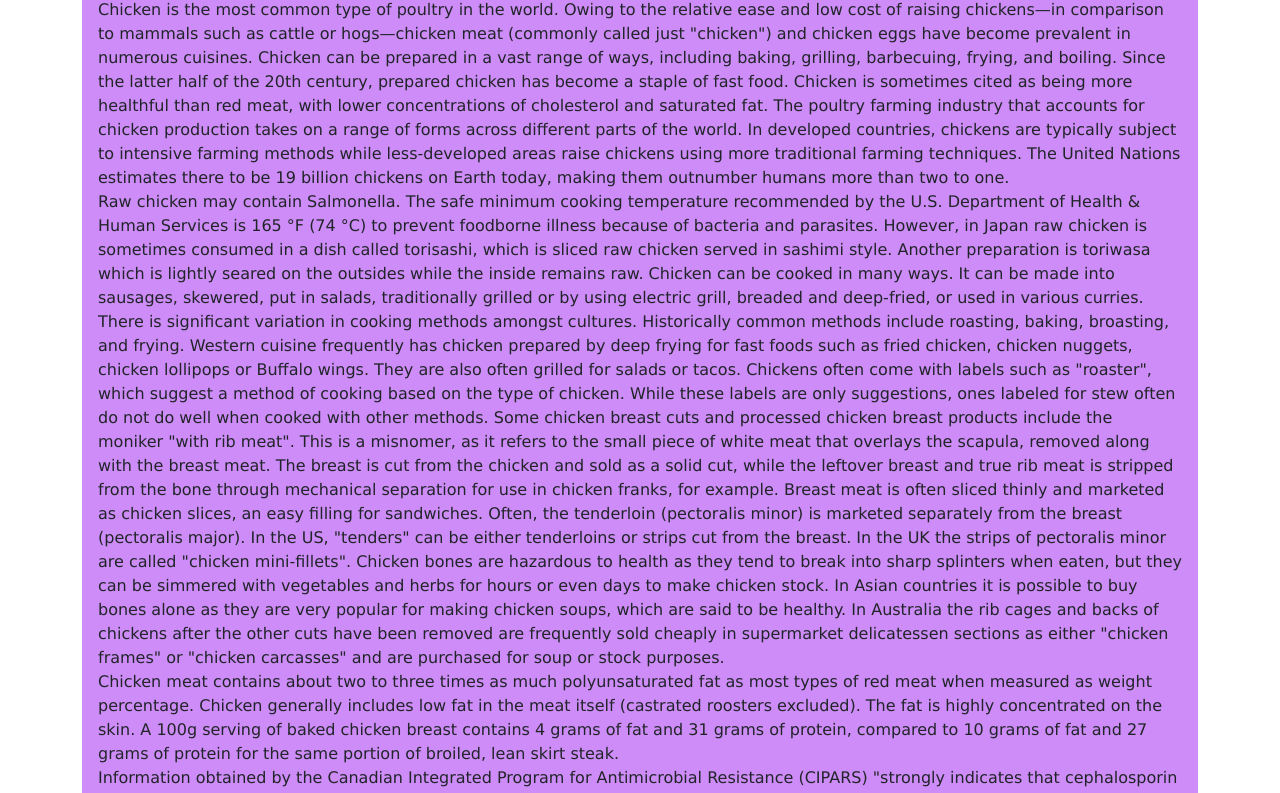
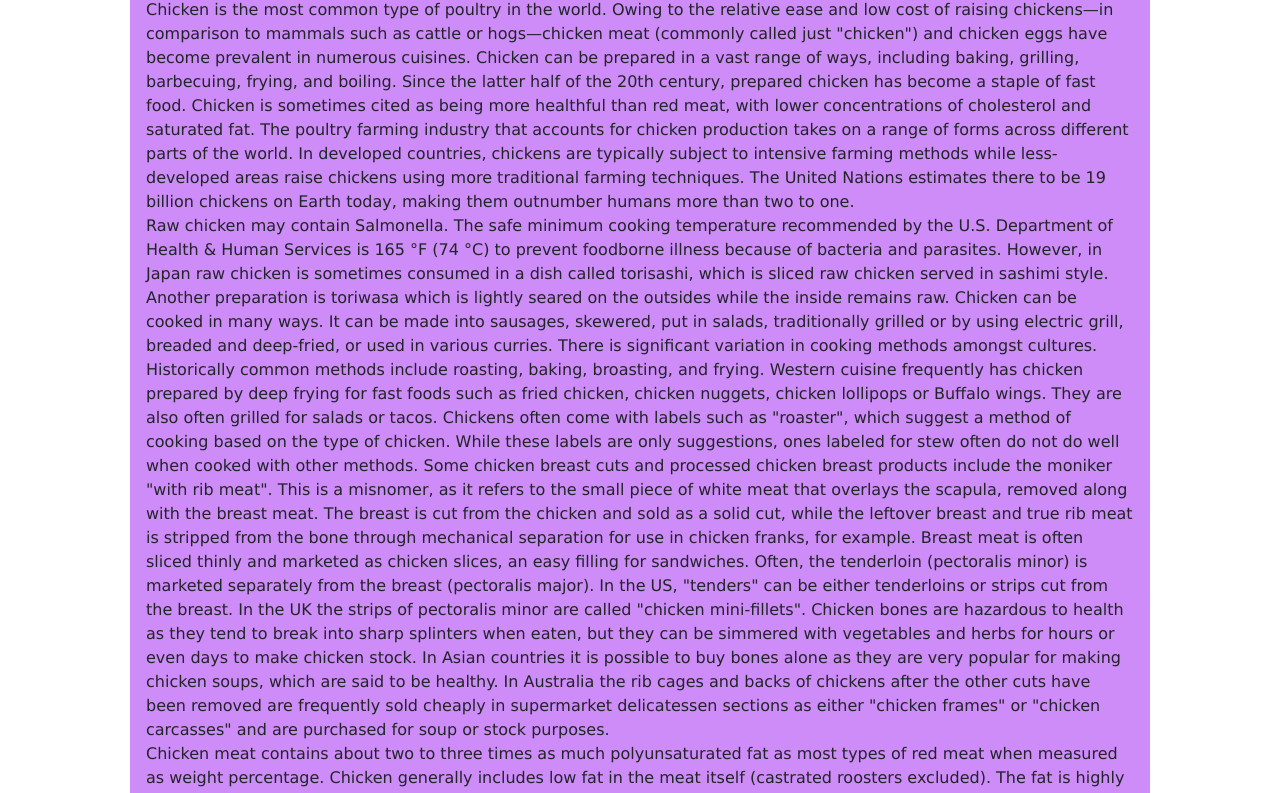
Before and after one commit to Nyein-Ei-Ei-San/module3.github.io, a plain HTML site: page index.html in a window 1280 px wide. Shown: the part 232-1025 px from the top of the page. Drawn offline with nearby package versions, Linux system fonts and the light colour scheme.

Commit message:
Update index.html

```diff
--- a/index.html
+++ b/index.html
@@ -8,6 +8,7 @@
         <title>Module 3 Coding Assignment</title>
       </head>
     <body>
+        <div id="nav">
           <div class="container-fluid">
             <nav class="navbar navbar-expand-sm navbar-dark">
                 <a class="navbar-brand" id="coname" href="#">
@@ -34,10 +35,11 @@
                 </div>
             </nav>
           </div>
+        </div>
 
-          <div class="container" id="body">
+          <div class="col-xs-12 container" id="body">
             <h1 class="text-center mb-5 mt-3">Our Menu</h1>
-            <div class="p-3" id="chicken">
+            <div class="p-3 mx-5" id="chicken">
                 <h2 class="text-center">Chicken</h2>
                 <p>
                     Chicken is the most common type of poultry in the world. Owing to the relative ease and low cost of raising chickens—in comparison to mammals such as cattle or hogs—chicken meat (commonly called just "chicken") and chicken eggs have become prevalent in numerous cuisines.
@@ -56,6 +58,8 @@
                     <br>
                     Information obtained by the Canadian Integrated Program for Antimicrobial Resistance (CIPARS) "strongly indicates that cephalosporin resistance in humans is moving in lockstep with the use of the drug in poultry production". According to the Canadian Medical Association Journal, the unapproved antibiotic ceftiofur is routinely injected into eggs in Quebec and Ontario to discourage infection of hatchlings. Although the data are contested by the industry, antibiotic resistance in humans appears to be directly related to the antibiotic's use in eggs.
                     A recent study by the Translational Genomics Research Institute showed that nearly half (47%) of the meat and poultry in US grocery stores was contaminated with S. aureus, with more than half (52%) of those bacteria resistant to antibiotics. Furthermore, as per the FDA, more than 25% of retail chicken is resistant to 5 or more different classes of antibiotic treatment drugs in the United States. An estimated 90–100% of conventional chicken contains, at least, one form of antibiotic resistance microorganism, while organic chicken has been found to have a lower incidence at 84%.
+                    <br>
+                    These paragraphs are copied from an article on Wikipedia named "Chicken", and the purpose of this web page is only for the assignment.
                 </p>
             </div>
           </div>
```
